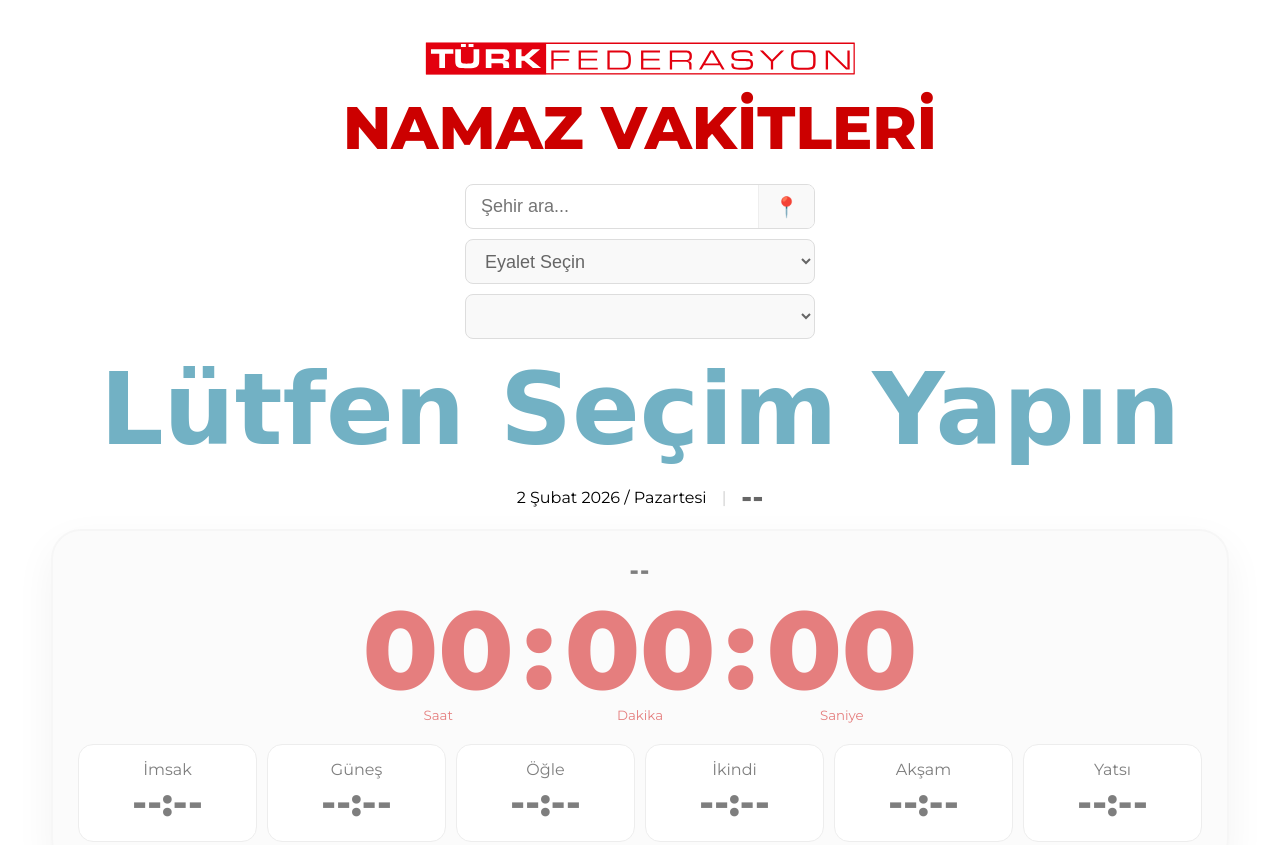
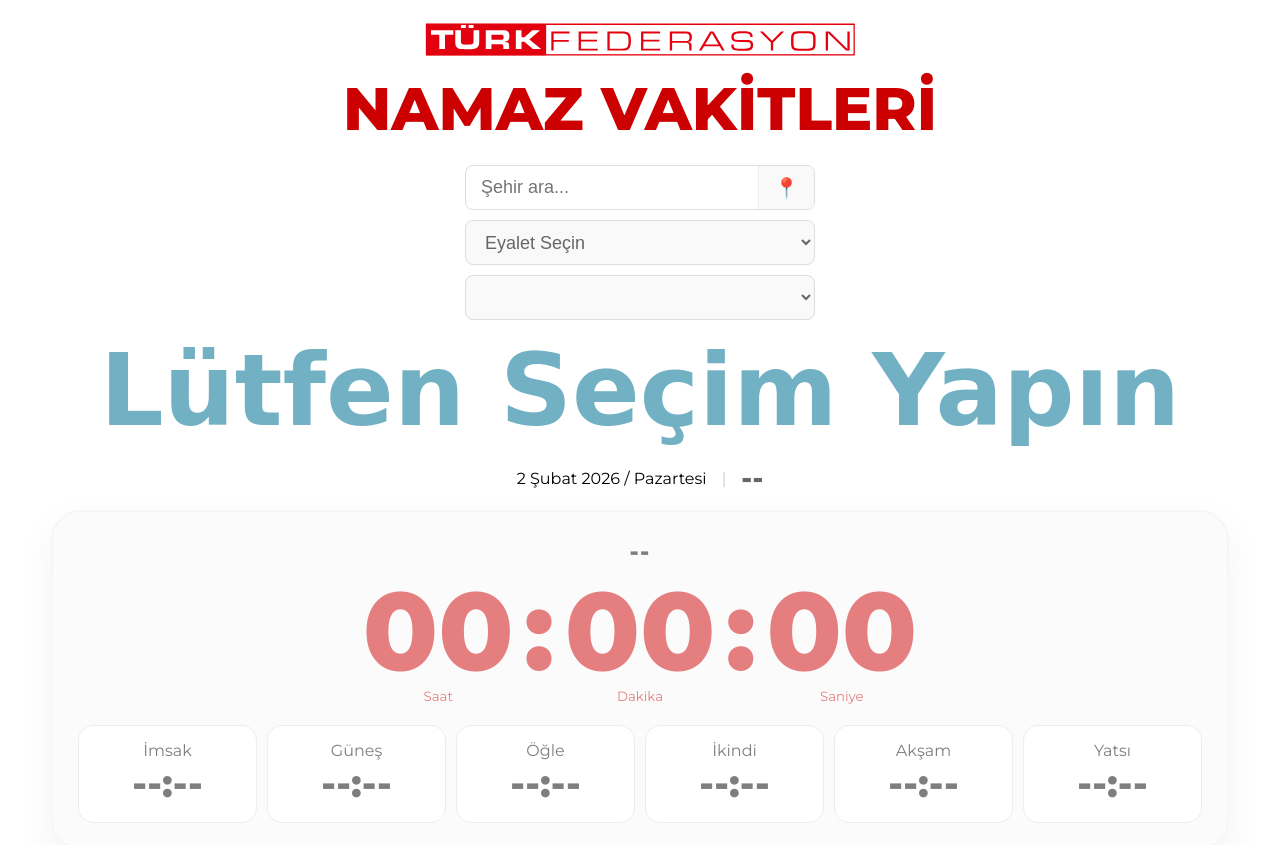
Before and after one commit to felipemelo1033-source/namaz-widget, a website: page www/index.html in a window 1280 px wide. Shown: the top 845 px of the page. Drawn offline with Linux system fonts and the light colour scheme; a web font is replaced by a local one.

Commit message:
Update style.css

```diff
--- a/www/style.css
+++ b/www/style.css
@@ -40,7 +40,7 @@ body {
     width: 450px;
     max-width: 60%;
     height: auto;
-    margin-top: 20px;
+    margin-top: 1px;
 }
 
 .title-red {
```
